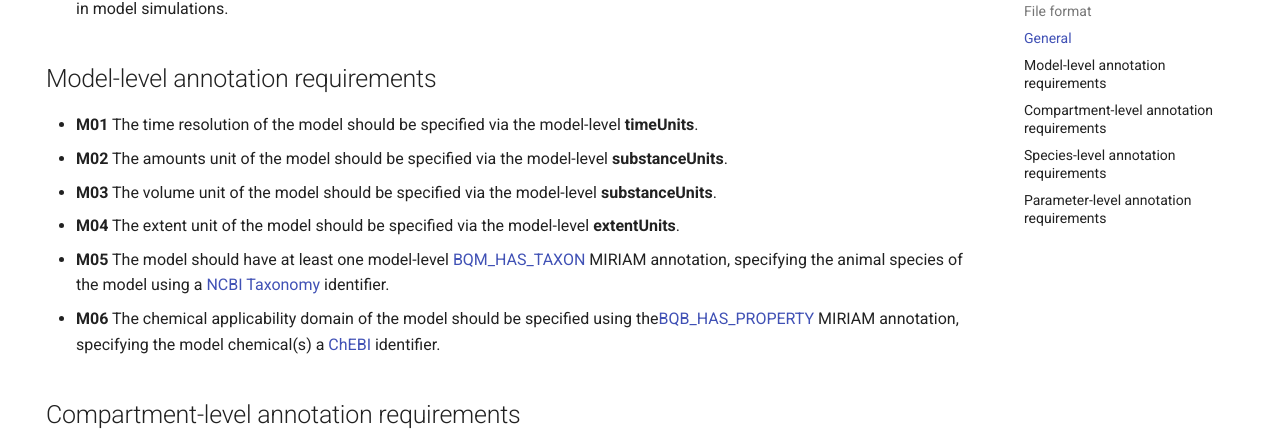
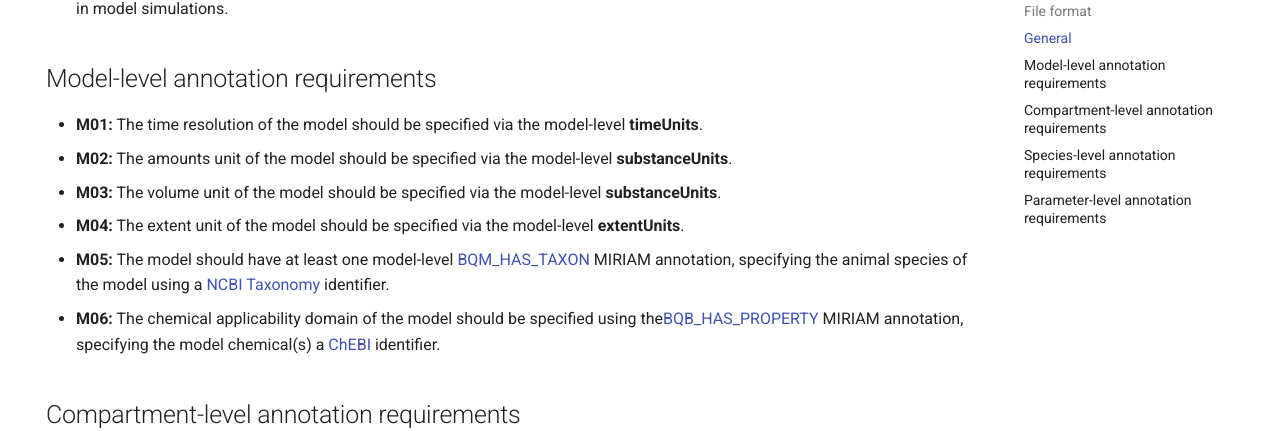
Before and after one commit to fair-pbk/fair-pbk-standard, an MkDocs documentation site: the page built from docs/specification.md, in a window 1280 px wide and 900 px high, scrolled down 424 px. Shown: the part 145-576 px from the top of the window. Built offline with MkDocs 1.6.1 and Material for MkDocs 9.7.7, drawn with Linux system fonts in a browser that asks for light colours; comment, search, counter and statistics services are not loaded; the version menu is left out.

```diff
--- a/docs/specification.md
+++ b/docs/specification.md
@@ -17,12 +17,12 @@ hide:
 
 ## Model-level annotation requirements
 
-- **M01** The time resolution of the model should be specified via the model-level **timeUnits**.
-- **M02** The amounts unit of the model should be specified via the model-level **substanceUnits**.
-- **M03** The volume unit of the model should be specified via the model-level **substanceUnits**.
-- **M04** The extent unit of the model should be specified via the model-level **extentUnits**.
-- **M05** The model should have at least one model-level [BQM_HAS_TAXON](https://github.com/combine-org/combine-specifications/blob/main/specifications/qualifiers-1.1.md#model-qualifiers) MIRIAM annotation, specifying the animal species of the model using a [NCBI Taxonomy](https://registry.identifiers.org/registry/taxonomy) identifier.
-- **M06** The chemical applicability domain of the model should be specified using the[BQB_HAS_PROPERTY](https://github.com/combine-org/combine-specifications/blob/main/specifications/qualifiers-1.1.md#model-qualifiers) MIRIAM annotation, specifying the model chemical(s) a [ChEBI](https://www.ebi.ac.uk/chebi) identifier.
+- **M01:** The time resolution of the model should be specified via the model-level **timeUnits**.
+- **M02:** The amounts unit of the model should be specified via the model-level **substanceUnits**.
+- **M03:** The volume unit of the model should be specified via the model-level **substanceUnits**.
+- **M04:** The extent unit of the model should be specified via the model-level **extentUnits**.
+- **M05:** The model should have at least one model-level [BQM_HAS_TAXON](https://github.com/combine-org/combine-specifications/blob/main/specifications/qualifiers-1.1.md#model-qualifiers) MIRIAM annotation, specifying the animal species of the model using a [NCBI Taxonomy](https://registry.identifiers.org/registry/taxonomy) identifier.
+- **M06:** The chemical applicability domain of the model should be specified using the[BQB_HAS_PROPERTY](https://github.com/combine-org/combine-specifications/blob/main/specifications/qualifiers-1.1.md#model-qualifiers) MIRIAM annotation, specifying the model chemical(s) a [ChEBI](https://www.ebi.ac.uk/chebi) identifier.
 
 ## Compartment-level annotation requirements
 
```
Also changed, not shown: 1 other file.
